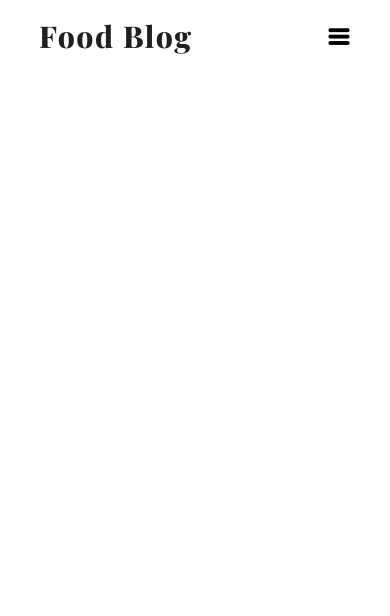
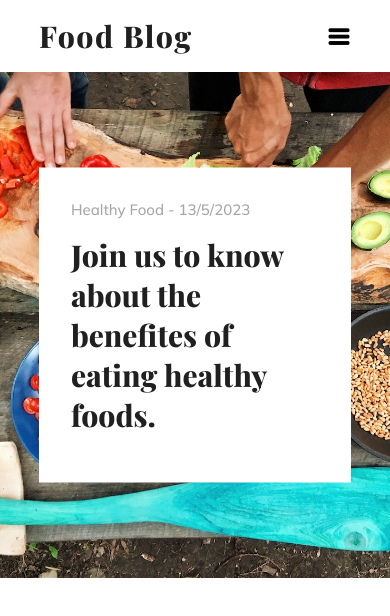
Before and after one commit to nabadev/food-blog, a plain HTML site: page index.html in a window 390 px wide. Drawn offline with nearby package versions, Linux system fonts and the light colour scheme.

Commit message:
Added the hero section

```diff
--- a/index.html
+++ b/index.html
@@ -26,5 +26,16 @@
             </div>
         </nav>
     </div>
+
+    <!-- Hero Section -->
+    <section class="hero">
+        <div class="left"></div>
+        <div class="right">
+            <div class="content-box">
+                <span>Healthy Food - 13/5/2023</span>
+                <h1>Join us to know about the benefites of eating healthy foods.</h1>
+            </div>
+        </div>
+    </section>
 </body>
 </html>
--- a/style.css
+++ b/style.css
@@ -133,3 +133,46 @@ nav .menu a {
         display: block;
     }
 }
+
+/* Hero Section Styles */
+
+.hero {
+    display: grid;
+    grid-template-columns: 2fr 1fr;
+    position: relative;
+}
+
+.hero .left {
+    background: url(images/Hero-bg.jpg) no-repeat center/cover;
+    height: 60vh;
+}
+
+.hero .right {
+    background-color: #C8D366;
+}
+
+.hero .content-box {
+    position: absolute;
+    background-color: #fffffc;
+    padding: 32px;
+    width: 35%;
+    top: 50%;
+    left: 65%;
+    transform: translate(-40%,-50%);
+}
+
+@media only screen and (max-width: 768px) {
+
+    .hero {
+        grid-template-columns: 1fr;
+    }
+
+    .hero .content-box {
+        top: 50%;
+        left: 50%;
+        transform: translate(-50%,-50%);
+        width: 80%;
+        background-color: #fff;
+    }
+
+}
```
